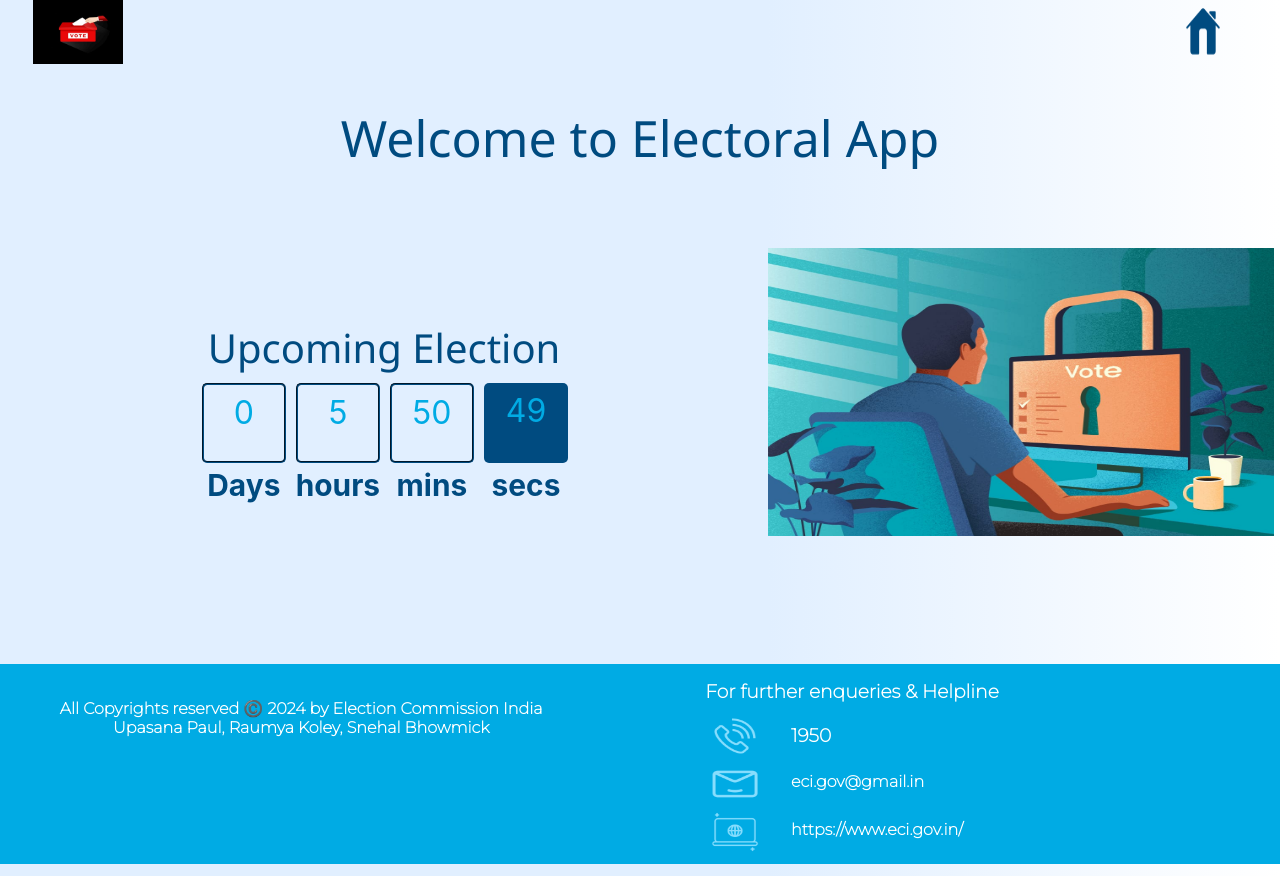
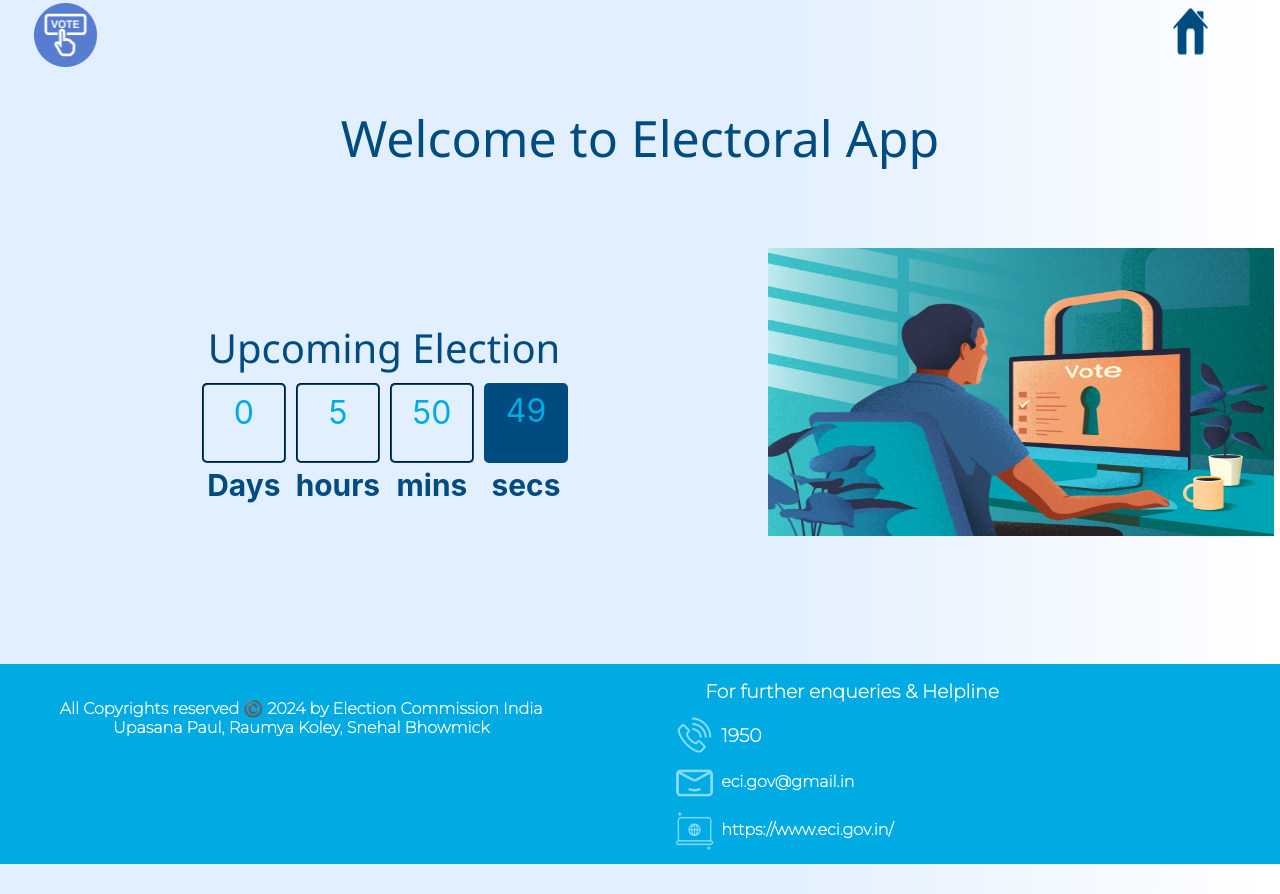
Before and after one commit to Upasana1807/Electoral-Application, a React (Create React App) app: page /countdown in a window 1280 px wide. Built offline with nearby package versions, Linux system fonts and the light colour scheme.

Commit message:
few required changes

```diff
--- a/public/index.html
+++ b/public/index.html
@@ -2,7 +2,7 @@
 <html lang="en">
   <head>
     <meta charset="utf-8" />
-    <!-- <link rel="icon" href="./logo.png" /> -->
+    <link rel="icon" href="%PUBLIC_URL%/Vote.ico" />
     <meta name="viewport" content="width=device-width, initial-scale=1" />
     <meta name= "description" content="Online Election"/>
     <title>Online Election</title>
@@ -13,18 +13,3 @@
     <div id="root"></div>
   </body>
 </html>
-<!DOCTYPE html>
-<html lang="en">
-  <head>
-    <meta charset="utf-8" />
-    <!-- <link rel="icon" href="./logo.png" /> -->
-    <meta name="viewport" content="width=device-width, initial-scale=1" />
-    <meta name= "description" content="Online Election"/>
-    <title>Online Election</title>
-    <link rel="stylesheet" href="./style.css">
-  </head>
-  <body>
-    <noscript>You need to enable JavaScript to run this app.</noscript>
-    <div id="root"></div>
-  </body>
-</html>
--- a/src/components/Footer.css
+++ b/src/components/Footer.css
@@ -26,6 +26,7 @@
   .footer-mail, .footer-phone, .footer-web{
     height: 5vh;
     width: 10%;
+    margin-top: -5%;
     /* margin-left: 2%; */
     /* background-color: blueviolet; */
   }
@@ -49,7 +50,7 @@
   .details-div{
     height: 5vh;
     width: 80%;
-    margin-left: -30%;
+    margin-left: -28%;
     /* background-color: chartreuse; */
     text-align: left;
   }
--- a/src/components/Navbar/Navbar.css
+++ b/src/components/Navbar/Navbar.css
@@ -14,7 +14,7 @@
     height: 8vh;
     width: 7%;
     /* background-color: bisque; */
-    margin-left: 3%;
+    margin-left: 2%;
 }
 .nav-inner2{
     height: 7vh;
@@ -25,7 +25,8 @@
 }
 .icon-div{
     height: 8vh;
-    width: 100%;
+    width: 70%;
+    margin-top: 3%;
     background-position: center;
     background-repeat: no-repeat;
    background-size: contain;
--- a/src/components/Navbar/Navbar.jsx
+++ b/src/components/Navbar/Navbar.jsx
@@ -1,7 +1,7 @@
 import React from 'react';
 
 import './Navbar.css';
-import logo from "../../image/vote.jpg";
+import logo from "../vote-icon.png";
 import icon from "../../image/home.png";
 
 
```
Also changed, not shown: src/components/vote-icon.png (added), 1 other file (tests, documents, lock files or other folders).
